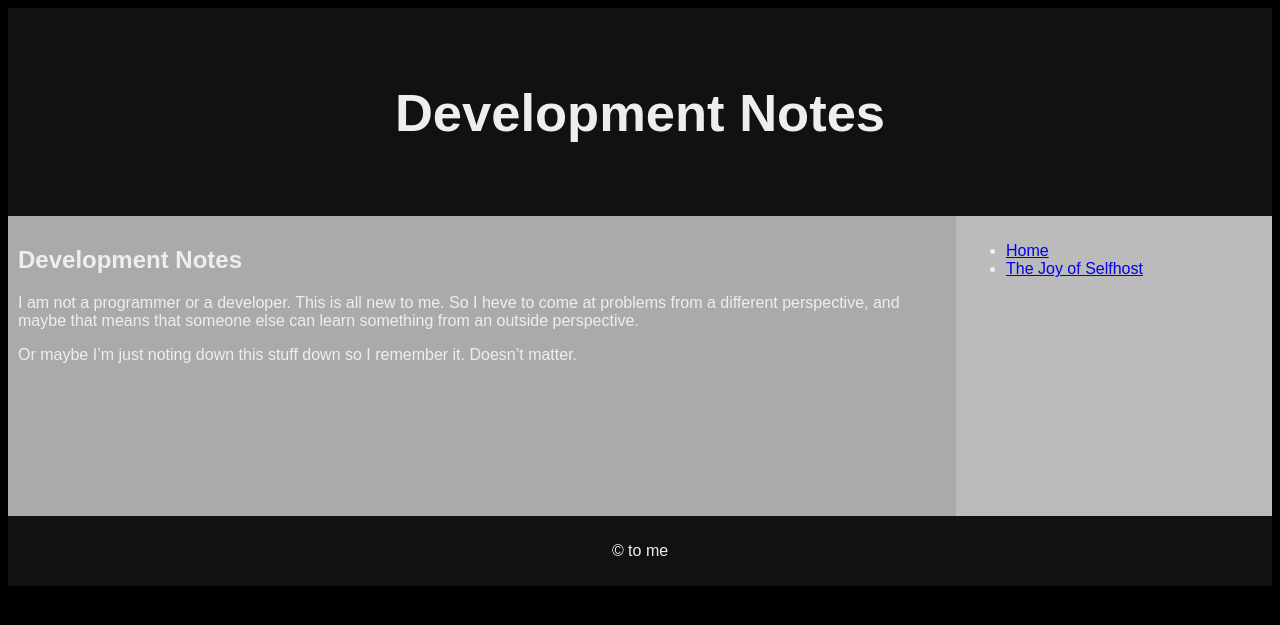
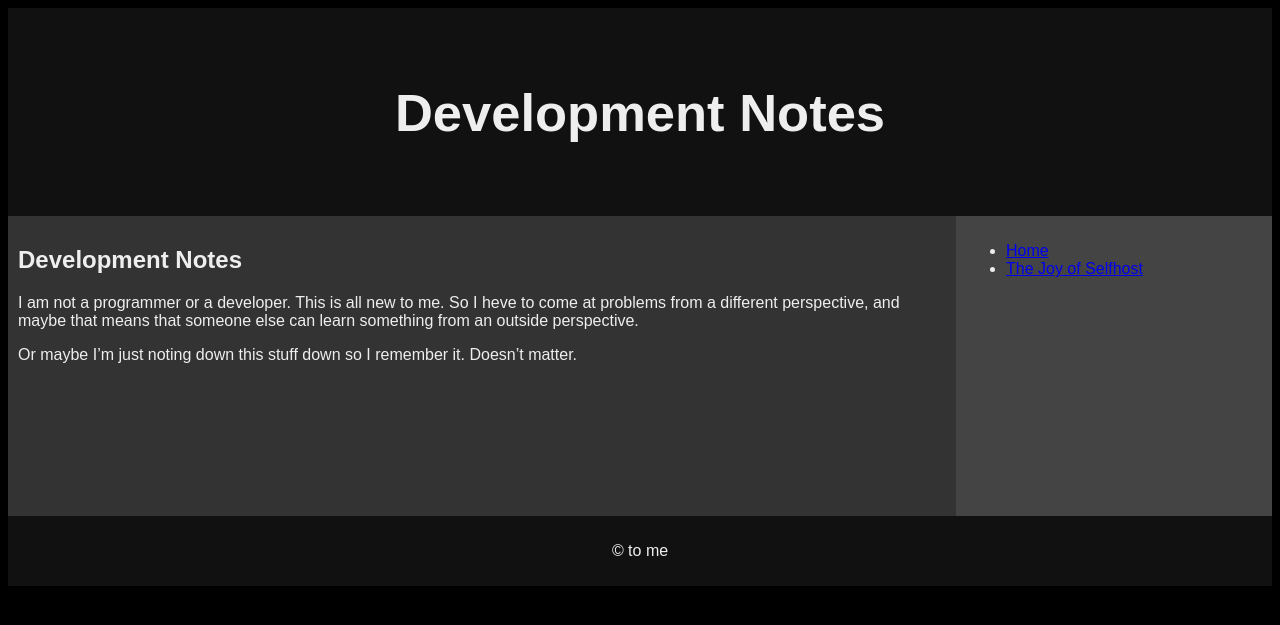
Before and after one commit to faragher/faragher.github.io, a Jekyll site: the page built from README.md, in a window 1280 px wide. Shown: the top 625 px of the page. Built offline with Jekyll 4.4.1, drawn with Linux system fonts in a browser that asks for light colours; our own code applies the rules of GitHub Pages for plain Markdown files.

Commit message:
Update default.html

```diff
--- a/_layouts/default.html
+++ b/_layouts/default.html
@@ -12,8 +12,8 @@
     </div>
 
     <div class="row">
-      <div class="column main" style="background-color:#aaa;">{{ content }}</div>
-      <div class="column right" style="background-color:#bbb;"><ul>
+      <div class="column main" style="background-color:#333;">{{ content }}</div>
+      <div class="column right" style="background-color:#444;"><ul>
         <li><a href="https://faragher.github.io/">Home</a></li>
   {% for post in site.posts %}
     <li>
```
